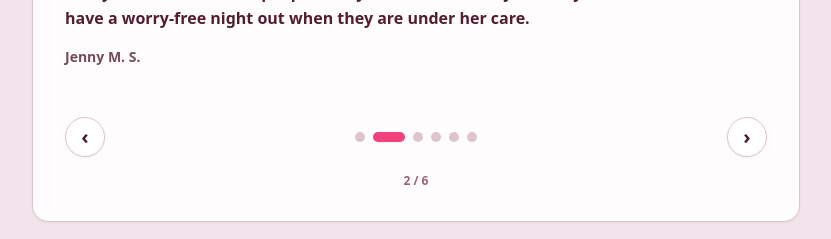
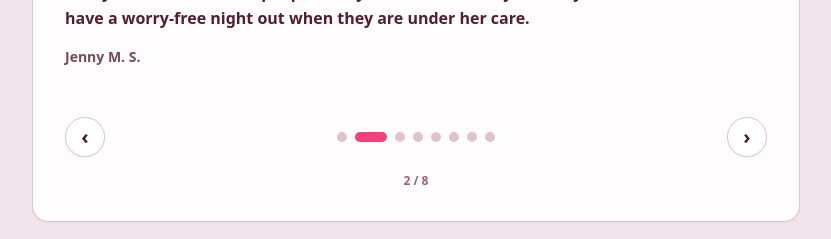
Before and after one commit to raczniakservices/kaitlyn-nanny-landing, a Next.js app in the folder apps/kaitlyn-nanny/: page / in a window 1280 px wide. Shown: the part 1300-1539 px from the top of the page, without its empty margins (224-1055 px from the left). Built offline with nearby package versions, Linux system fonts and the light colour scheme.

Commit message:
backup: testimonials before redesign

```diff
--- a/apps/kaitlyn-nanny/components/Testimonials.tsx
+++ b/apps/kaitlyn-nanny/components/Testimonials.tsx
@@ -36,6 +36,16 @@ const TESTIMONIALS: Testimonial[] = [
     quote:
       "\"Kaitlyn is amazing!!! My 4 kids love her!! She's so patient esp with my 8 year old who is hard to calm at night. She's my kids favorite sitter!!!! ❤️\"",
     author: "Melanie D."
+  },
+  {
+    quote:
+      "\"Kaitlyn has cared for our kids for years. She’s reliable, keeps us updated, and is great with routines. She helps with homework, keeps screen time in check, and we trust her completely.\"",
+    author: "Ashley R."
+  },
+  {
+    quote:
+      "\"Her flexibility with early/late hours and last-minute schedule changes has been a lifesaver for our family.\"",
+    author: "Steve R."
   }
 ];
 
```
